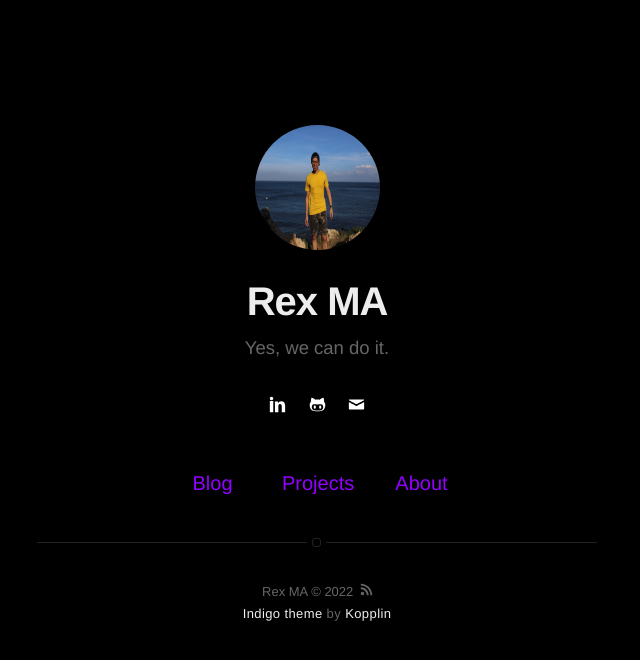
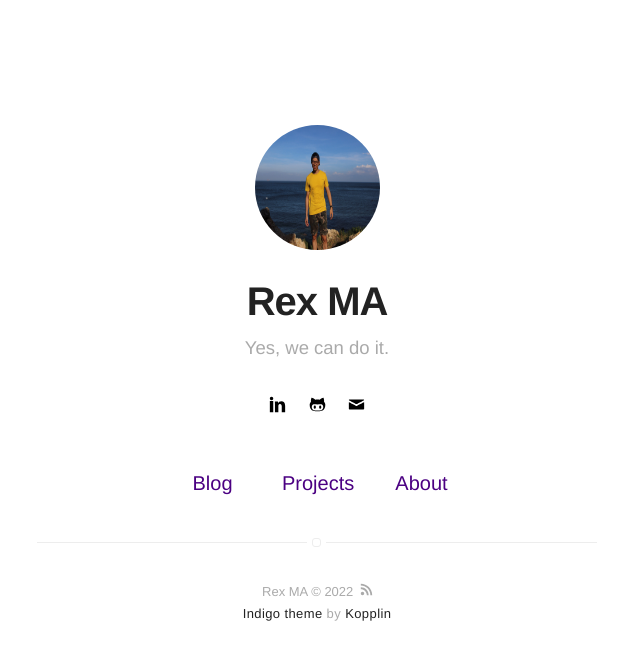
Before and after one commit to rexgdma/rexgdma.github.io, a Jekyll site: the page built from index.html, in a window 1280 px wide. Shown: the top 660 px of the page, without its empty margins (323-963 px from the left). Built offline with Jekyll 4.4.1, drawn with Linux system fonts in a browser that asks for light colours.

Commit message:
update config

```diff
--- a/_config.yml
+++ b/_config.yml
@@ -7,11 +7,11 @@ description: A blog about technology and stuff related
 
 # if it's an external image, update below for true
 # better with square images
-external-image: false
+external-image: true
 picture: assets/images/profile.jpg
 
 # your site color theme, false to light theme
-dark-theme: true
+dark-theme: false
 
 # If you want to include your resume, set to true
 # and specify source (external or local).
@@ -19,7 +19,7 @@ resume: false
 resume-external: true
 resume-url: https://google.com/?q=my+resume
 
-url: https://sergiokopplin.github.io/indigo
+url: https://rexgdma.github.io
 # your url: https://USERNAME.github.io
 
 permalink: rexgd.ma@gmail.com
```
